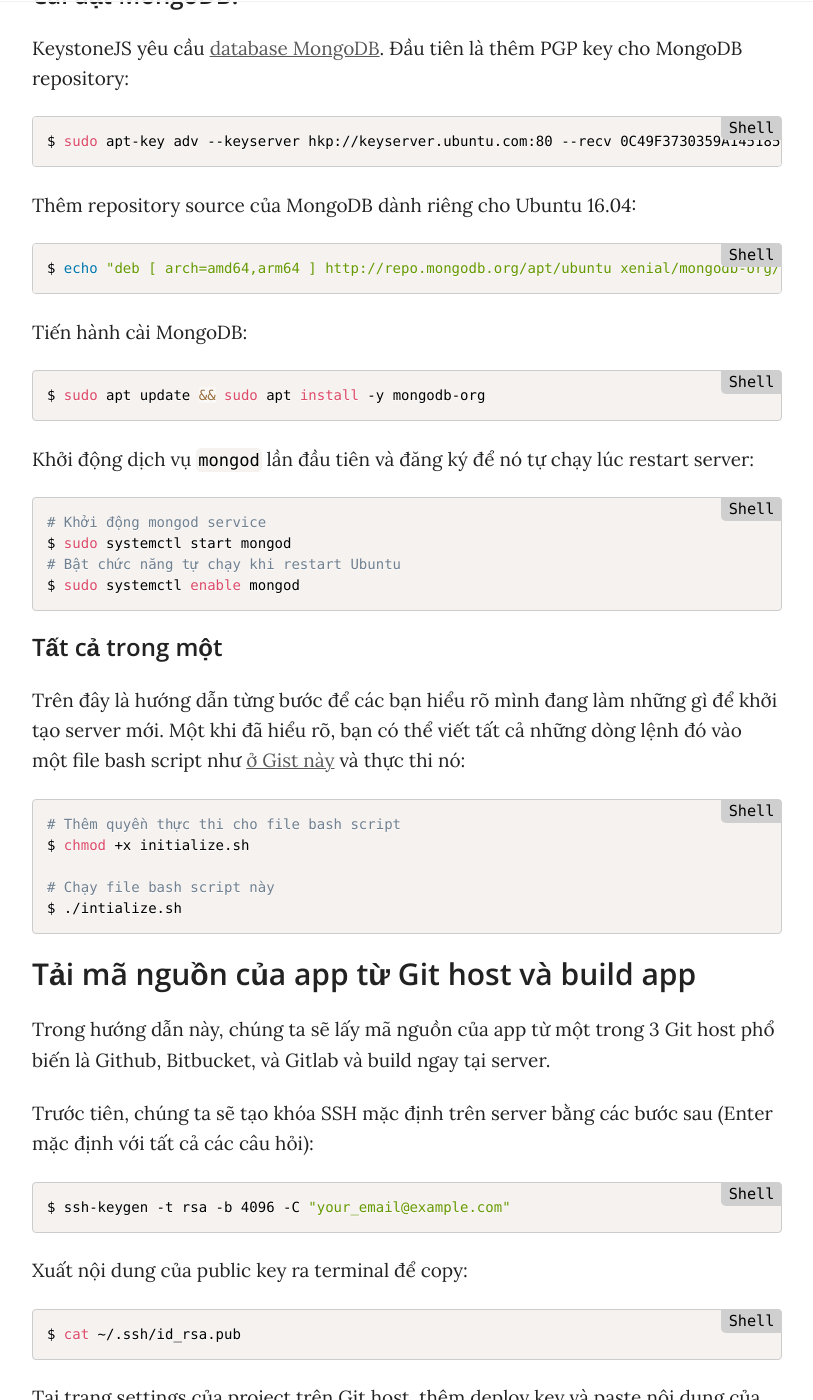
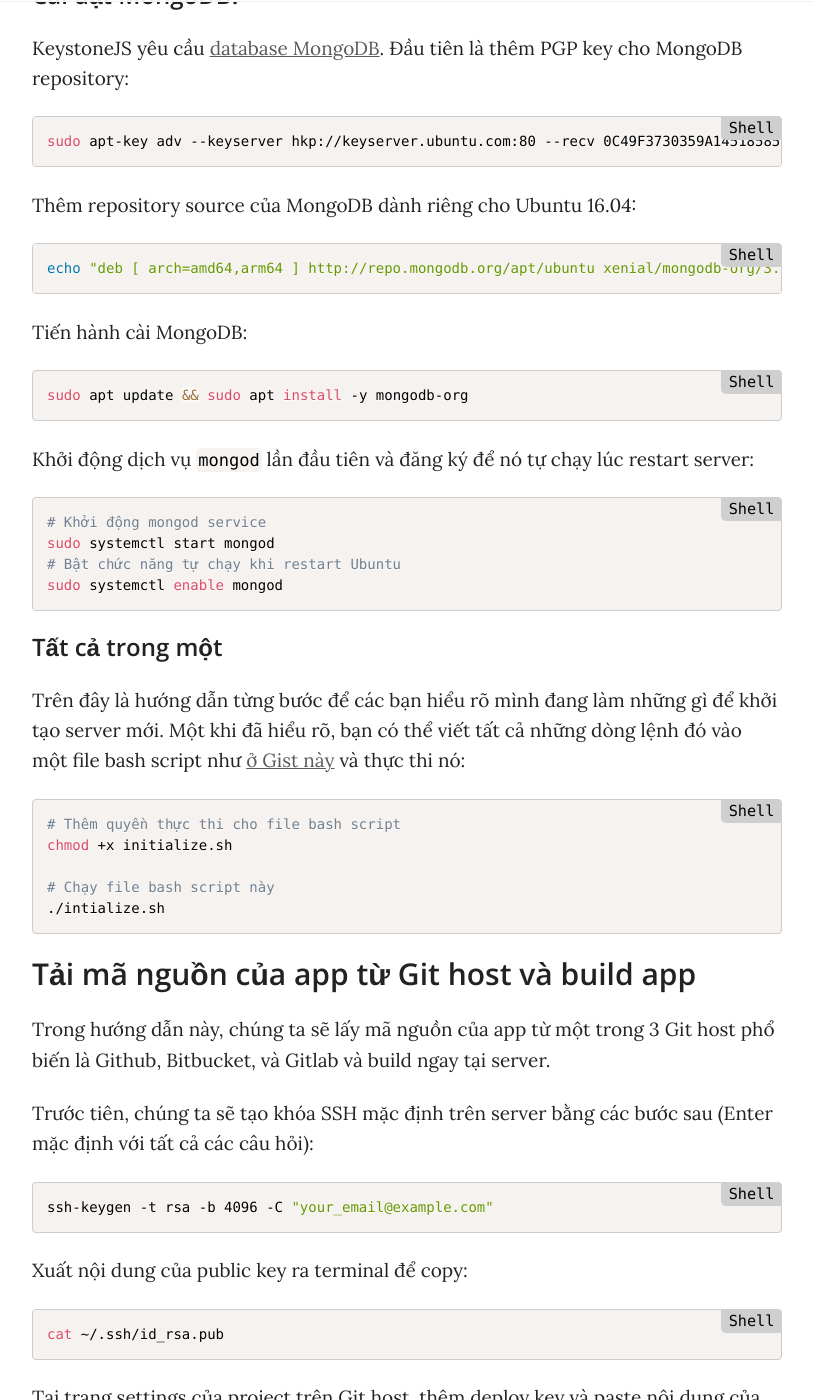
Before and after one commit to trongthanh/int3ractive.com, a Jekyll site: the page built from _posts/2017/2017-03-23-huong-dan-cai-dat-nodejs-app-len-vps-phan-1.md, in a window 1280 px wide and 1400 px high, scrolled down 3333 px. Shown: the whole window, without its empty margins (233-1046 px from the left). Built offline with Jekyll 4.4.1, drawn with Linux system fonts in a browser that asks for light colours; nearby versions of some CDN libraries; comment, search, counter and statistics services are not loaded.

Commit message:
Correct some folder path; Remove $ from commands to avoid confusion

````diff
--- a/_posts/2017/2017-03-23-huong-dan-cai-dat-nodejs-app-len-vps-phan-1.md
+++ b/_posts/2017/2017-03-23-huong-dan-cai-dat-nodejs-app-len-vps-phan-1.md
@@ -38,7 +38,7 @@
 Trước khi tiến hành cài đặt các phần mềm cần thiết, bạn cần cập nhật server Ubuntu với những package mới nhất:
 
 ```shell
-$ sudo apt update && sudo apt upgrade -y
+sudo apt update && sudo apt upgrade -y
 ```
 
 ### Cài đặt NGINX và Git
@@ -46,7 +46,7 @@
 Đầu tiên chúng ta sẽ cài 2 phần mềm có sẵn trong repository của Ubuntu: **nginx** & **git**
 
 ```shell
-$ sudo apt install -y nginx git
+sudo apt install -y nginx git
 ```
 
 > **NGINX** sẽ đóng vai trò _reversed proxy_ và _static file server_ để tiếp nhận request thông qua port mặc định 80 (http) và 443 (https). **Git** dùng để lấy source code của app để tiến hành build và deploy.
@@ -58,13 +58,13 @@
 Thêm repository source cho **NodeJS 8 LTS** [(link tham khảo)](https://nodejs.org/en/download/package-manager/#debian-and-ubuntu-based-linux-distributions):
 
 ```shell
-$ curl -sL https://deb.nodesource.com/setup_8.x | sudo -E bash -
+curl -sL https://deb.nodesource.com/setup_8.x | sudo -E bash -
 ```
 
 Sau đó cài NodeJS lên server:
 
 ```shell
-$ sudo apt install -y nodejs
+sudo apt install -y nodejs
 ```
 
 > Hướng dẫn này chỉ sử dụng một phiên bản Node. Nếu có yêu cầu cài đặt nhiều app trên cùng một server và sử dụng nhiều phiên bản Node khác nhau, bạn cân nhắc cài đặt Node thông qua trình quản lý nhiều phiên bản Node như [nvm]( https://github.com/creationix/nvm) hoặc [n package](https://www.npmjs.com/package/n)
@@ -74,28 +74,28 @@
 KeystoneJS yêu cầu [database MongoDB](https://docs.mongodb.com/manual/tutorial/install-mongodb-on-ubuntu/). Đầu tiên là thêm PGP key cho MongoDB repository:
 
 ```shell
-$ sudo apt-key adv --keyserver hkp://keyserver.ubuntu.com:80 --recv 0C49F3730359A14518585931BC711F9BA15703C6
+sudo apt-key adv --keyserver hkp://keyserver.ubuntu.com:80 --recv 0C49F3730359A14518585931BC711F9BA15703C6
 ```
 
 Thêm repository source của MongoDB dành riêng cho Ubuntu 16.04:
 
 ```shell
-$ echo "deb [ arch=amd64,arm64 ] http://repo.mongodb.org/apt/ubuntu xenial/mongodb-org/3.4 multiverse" | sudo tee /etc/apt/sources.list.d/mongodb-org-3.4.list
+echo "deb [ arch=amd64,arm64 ] http://repo.mongodb.org/apt/ubuntu xenial/mongodb-org/3.4 multiverse" | sudo tee /etc/apt/sources.list.d/mongodb-org-3.4.list
 ```
 
 Tiến hành cài MongoDB:
 
 ```shell
-$ sudo apt update && sudo apt install -y mongodb-org
+sudo apt update && sudo apt install -y mongodb-org
 ```
 
 Khởi động dịch vụ `mongod` lần đầu tiên và đăng ký để nó tự chạy lúc restart server:
 
 ```shell
 # Khởi động mongod service
-$ sudo systemctl start mongod
+sudo systemctl start mongod
 # Bật chức năng tự chạy khi restart Ubuntu
-$ sudo systemctl enable mongod
+sudo systemctl enable mongod
 ```
 
 ### Tất cả trong một
@@ -104,10 +104,10 @@
 
 ```shell
 # Thêm quyền thực thi cho file bash script
-$ chmod +x initialize.sh
+chmod +x initialize.sh
 
 # Chạy file bash script này
-$ ./intialize.sh
+./intialize.sh
 ```
 
 ## Tải mã nguồn của app từ Git host và build app
@@ -117,13 +117,13 @@
 Trước tiên, chúng ta sẽ tạo khóa SSH mặc định trên server bằng các bước sau (Enter mặc định với tất cả các câu hỏi):
 
 ```shell
-$ ssh-keygen -t rsa -b 4096 -C "your_email@example.com"
+ssh-keygen -t rsa -b 4096 -C "your_email@example.com"
 ```
 
 Xuất nội dung của public key ra terminal để copy:
 
 ```shell
-$ cat ~/.ssh/id_rsa.pub
+cat ~/.ssh/id_rsa.pub
 ```
 
 Tại trang settings của project trên Git host, thêm deploy key và paste nội dung của file `id_rsa.pub` vừa mới copy ở trên.
@@ -137,9 +137,9 @@
 Quay trở lại terminal của server, tạo thư mục để chứa mã nguồn của app sẽ được clone vào:
 
 ```shell
-$ sudo mkdir -p /apps/my-node-app
+sudo mkdir -p /apps/my-node-app
 # Đổi owner của thư mục về user hiện tại để tiện chạy các lệnh sau đó
-$ sudo chown -R $USER /apps/my-node-app/
+sudo chown -R $USER /apps/my-node-app/
 ```
 
 Lệnh ở trên sẽ tự động tạo 2 cấp thư mục `/apps/my-node-app` tại root.
@@ -149,7 +149,7 @@
 Tiếp theo, clone Git repo của app vào thư mục vừa tạo (lưu ý sử dụng lệnh clone với giao thức SSH).
 
 ```shell
-$ git clone git@bitbucket.org:<username>/<repo-name>.git /apps/my-node-app/
+git clone git@bitbucket.org:<username>/<repo-name>.git /apps/my-node-app/
 ```
 
 > Với bản Gitlab mới nhất, bạn còn một lựa chọn nữa để lấy source từ Gitlab đó là dùng [Deploy Token](https://docs.gitlab.com/ee/user/project/deploy_tokens/). Khi đó, URL để clone source có dạng: `https://<username>:<deploy_token>@gitlab.com/user/my-node-app.git`
@@ -159,7 +159,7 @@
 Với một Node.js app chuẩn, việc đầu tiên chúng ta cần làm là **cd** vào thư mục gốc của project, và chạy lệnh cài tự động các dependency package được liệt kê trong **package.json**:
 
 ```shell
-$ npm install
+npm install
 ```
 
 Sau đó, tùy vào cài đặt của dự án, ta cần chạy các lệnh để build các thành phần cần biên dịch hoặc tối ưu hóa từ mã nguồn.
@@ -177,7 +177,7 @@
 Do đó, việc tiếp theo sẽ là chạy script build này bằng npm:
 
 ```shell
-$ npm run build
+npm run build
 ```
 
 Tới đây, chúng ta đã có thể chạy thử app bằng lệnh `node keystone.js` (giả sử `keystone.js` là điểm start của app) và preview tại IP của server và port mặc định 3000 (VD: http://12.34.56.789:3000).
````
Also changed, not shown: _posts/2018/2017-09-27-huong-dan-cai-dat-nodejs-app-len-vps-phan-2.md (+3 -3 lines).
